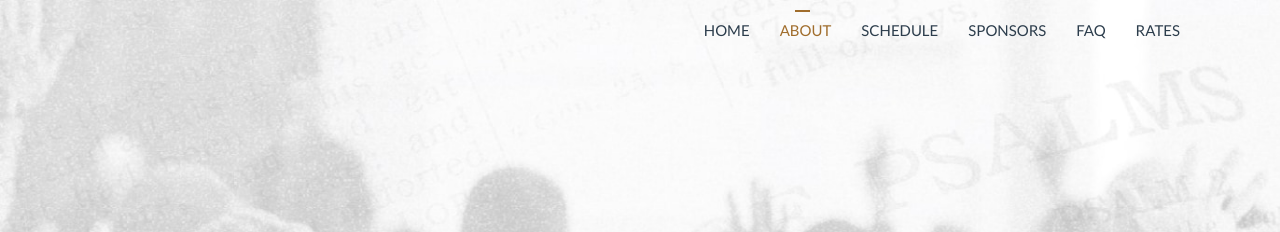
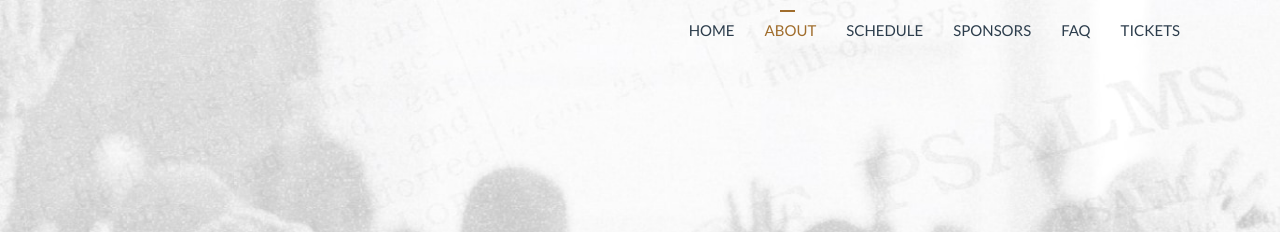
Before and after one commit to bluestrat404/psalmshymns25, a plain HTML site: page index.html in a window 1280 px wide. Shown: the top 232 px of the page. Drawn offline with Linux system fonts and the light colour scheme; files whose address does not match are found by name.

Commit message:
Changing Pricing Section BG
And changing "Rates" to "Tickets"

```diff
--- a/index.html
+++ b/index.html
@@ -85,7 +85,7 @@
               </li>
               <li class="nav-item">
                 <a class="nav-link" href="#pricing">
-                  Rates
+                  Tickets
                 </a>
               </li>
               <!--
@@ -127,7 +127,7 @@
             <a class="page-scroll" href="#faq">FAQ</a>
           </li>
           <li>
-            <a class="page-scroll" href="#pricing">Rates</a>
+            <a class="page-scroll" href="#pricing">Tickets</a>
           </li>
           <!--
 <li>
@@ -1348,7 +1348,7 @@
         <div class="row">
           <div class="col-12">
             <div class="section-title-header text-center">
-              <h1 class="section-title wow fadeInUp" data-wow-delay="0.2s">Rates</h1>
+              <h1 class="section-title wow fadeInUp" data-wow-delay="0.2s">Tickets</h1>
             </div>
           </div>
         </div>
```
Also changed, not shown: assets/img/background/bg-pricing.jpg, assets/img/background/bg-pricing0.jpg (added).
